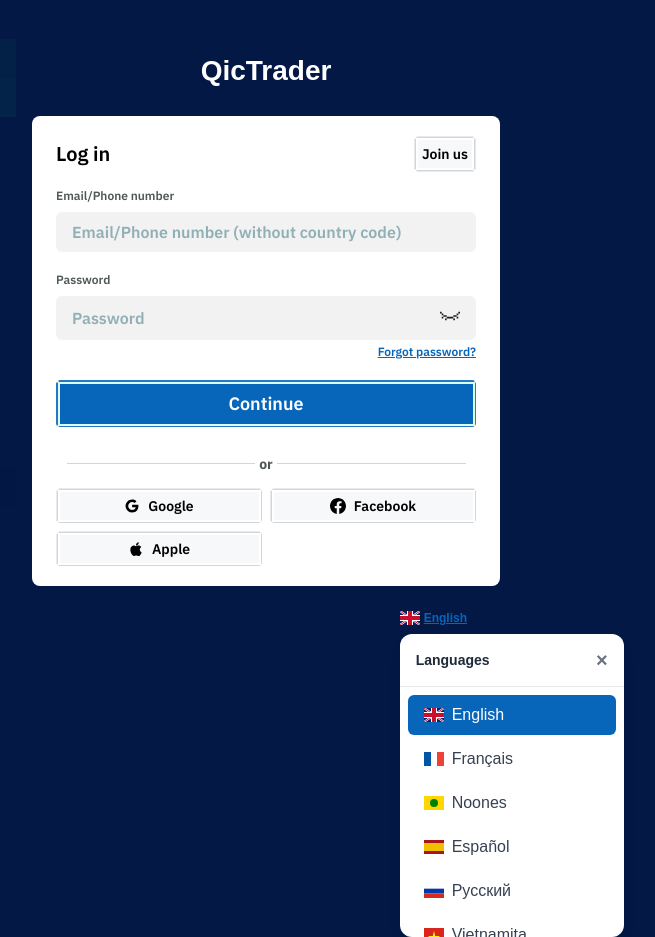
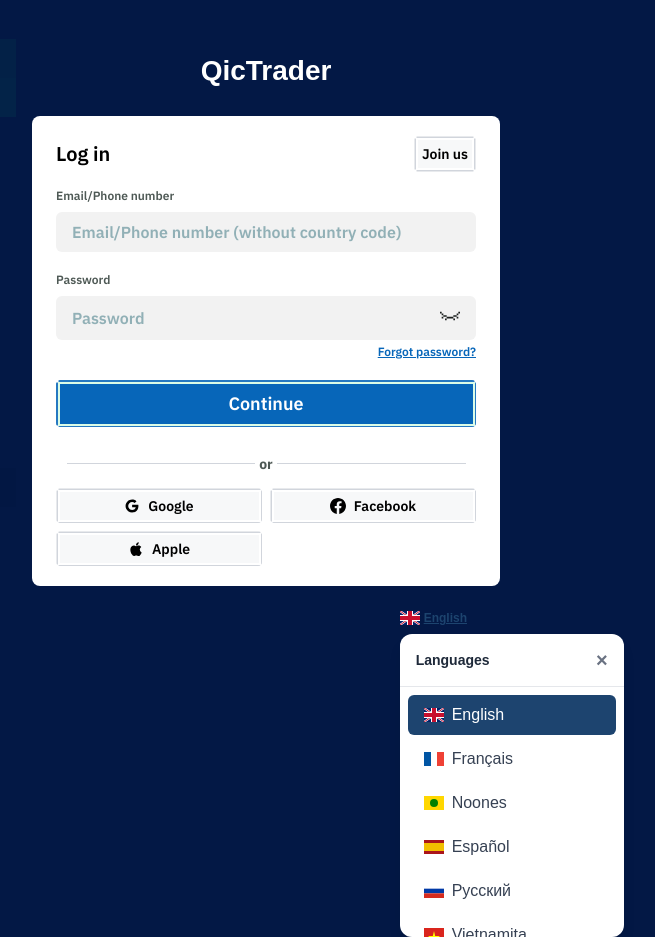
Before and after one commit to Rustam-kha/pages-join-register-master, a Next.js app: page /en/login in a window 1280 px wide. Both pictures are taken after a click on the button "English". Shown: the whole page, without its empty margins (374-1029 px from the left). Built offline with nearby package versions, Linux system fonts and the light colour scheme.

Commit message:
Update LocaleSwitcher.tsx

```diff
--- a/components/LocaleSwitcher.tsx
+++ b/components/LocaleSwitcher.tsx
@@ -90,7 +90,6 @@
         </svg>
       ),
     },
-    // { label: "العربية", value: "ar", flag: <svg width="20" height="14" viewBox="0 0 20 14"><rect width="20" height="14" fill="#007A3D"/><rect y="4.67" width="20" height="4.66" fill="#FFF"/><rect y="9.33" width="20" height="4.67" fill="#CE1126"/></svg> },
   ];
 
   const currentLocaleData =
@@ -101,40 +100,33 @@
     setIsOpen(false);
   };
 
-
-
-return (
-  <>
+  return (
     <div className="relative inline-block">
-
+      {/* Trigger Button */}
       <button
-        className="bg-transparent text-primary text-xs font-semibold underline outline-none cursor-pointer flex items-center gap-1"
+        className="bg-transparent text-[#1D446F] text-xs font-semibold underline outline-none cursor-pointer flex items-center gap-1"
         onClick={() => setIsOpen(!isOpen)}
       >
         <span>{currentLocaleData.flag}</span>
         <span>{currentLocaleData.label}</span>
       </button>
 
-
+      {/* Overlay for mobile */}
       {isOpen && (
         <div
           className="fixed inset-0 bg-black/40 z-40 lg:bg-transparent"
           onClick={() => setIsOpen(false)}
         />
-
       )}
 
-
+      {/* Dropdown Menu */}
       {isOpen && (
         <div
-          className="
-            absolute left-0 mt-2 w-56 bg-white rounded-xl shadow-lg z-50
+          className="absolute left-0 mt-2 w-56 bg-white rounded-xl shadow-lg z-50
             lg:absolute lg:rounded-xl
-            max-lg:fixed max-lg:bottom-0 max-lg:left-0 max-lg:right-0 max-lg:w-full max-lg:rounded-t-2xl max-lg:shadow-2xl
-          "
+            max-lg:fixed max-lg:bottom-0 max-lg:left-0 max-lg:right-0 max-lg:w-full max-lg:rounded-t-2xl max-lg:shadow-2xl"
           onClick={(e) => e.stopPropagation()}
         >
-
           <div className="flex justify-between items-center px-4 py-3 border-b border-gray-200">
             <h3 className="text-sm font-semibold text-gray-800">Languages</h3>
             <button
@@ -144,7 +136,6 @@
               ×
             </button>
           </div>
-
 
           <div className="space-y-1 max-h-[250px] overflow-y-auto p-2">
             {locales.map((locale) => (
@@ -156,7 +147,7 @@
                 }}
                 className={`w-full text-left px-4 py-2 rounded-md flex items-center gap-2 transition-colors ${
                   locale.value === currentLocale
-                    ? "bg-primary text-white"
+                    ? "bg-[#1D446F] text-white"
                     : "hover:bg-gray-100 text-gray-700"
                 }`}
               >
@@ -168,8 +159,5 @@
         </div>
       )}
     </div>
-  </>
-);
-
-
+  );
 }
```
